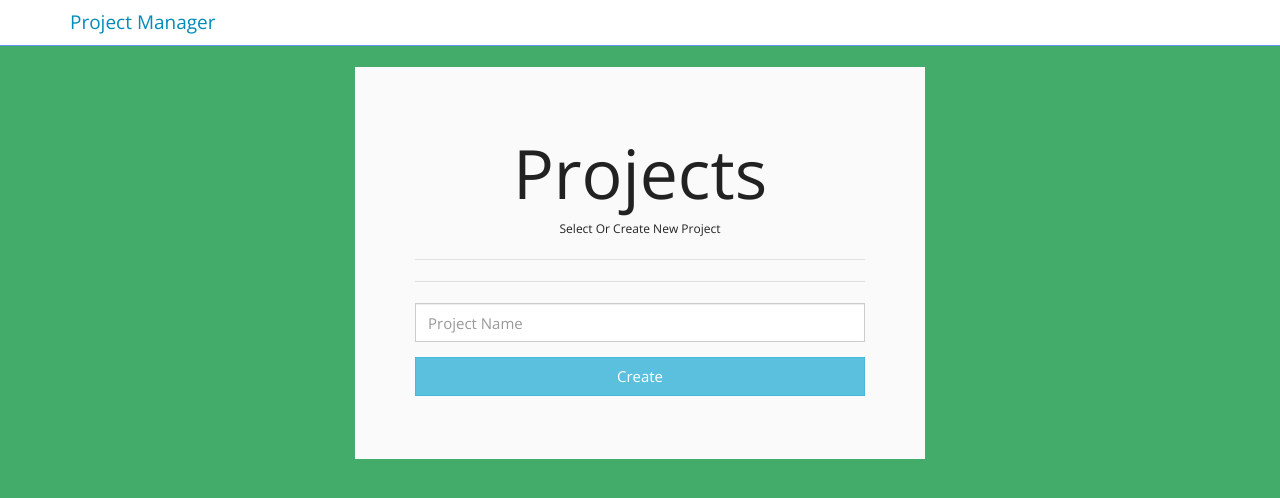
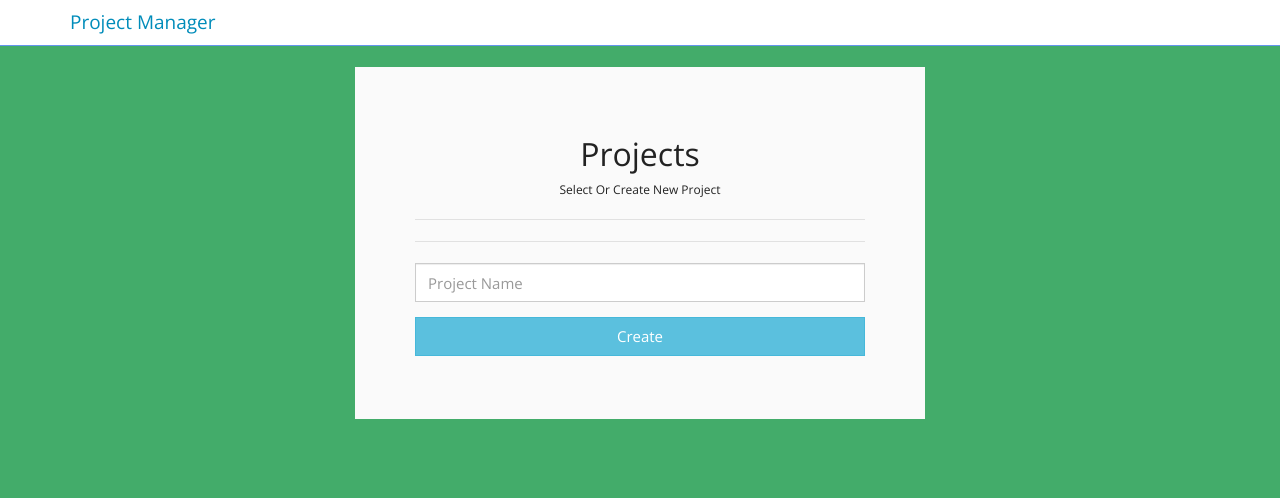
Before and after one commit to chihebnabil/AngularJS-Kanban-Applicaton, a plain HTML site: page index.html in a window 1280 px wide. Drawn offline with nearby package versions, Linux system fonts and the light colour scheme.

Commit message:
heading fix

```diff
--- a/templates/home.html
+++ b/templates/home.html
@@ -1,7 +1,7 @@
 <div class="container" ng-controller="HomeCtrl">
 
     <div class="jumbotron  col-md-6 col-md-offset-3 text-center">
-        <h1>Projects</h1>
+        <h2>Projects</h2>
         <small>Select Or Create New Project</small>
  <hr>
         <div class="alert alert-info" ng-repeat="p in projects track by $index ">
```
